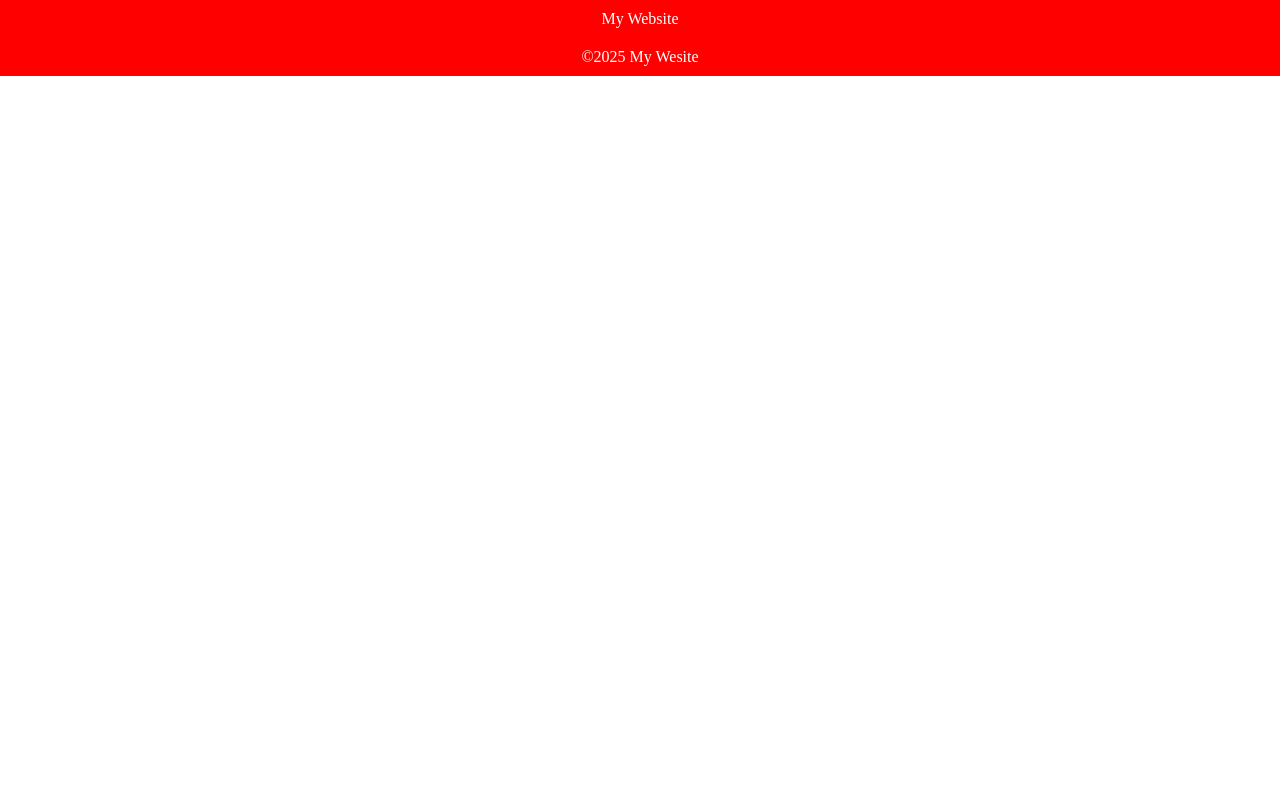
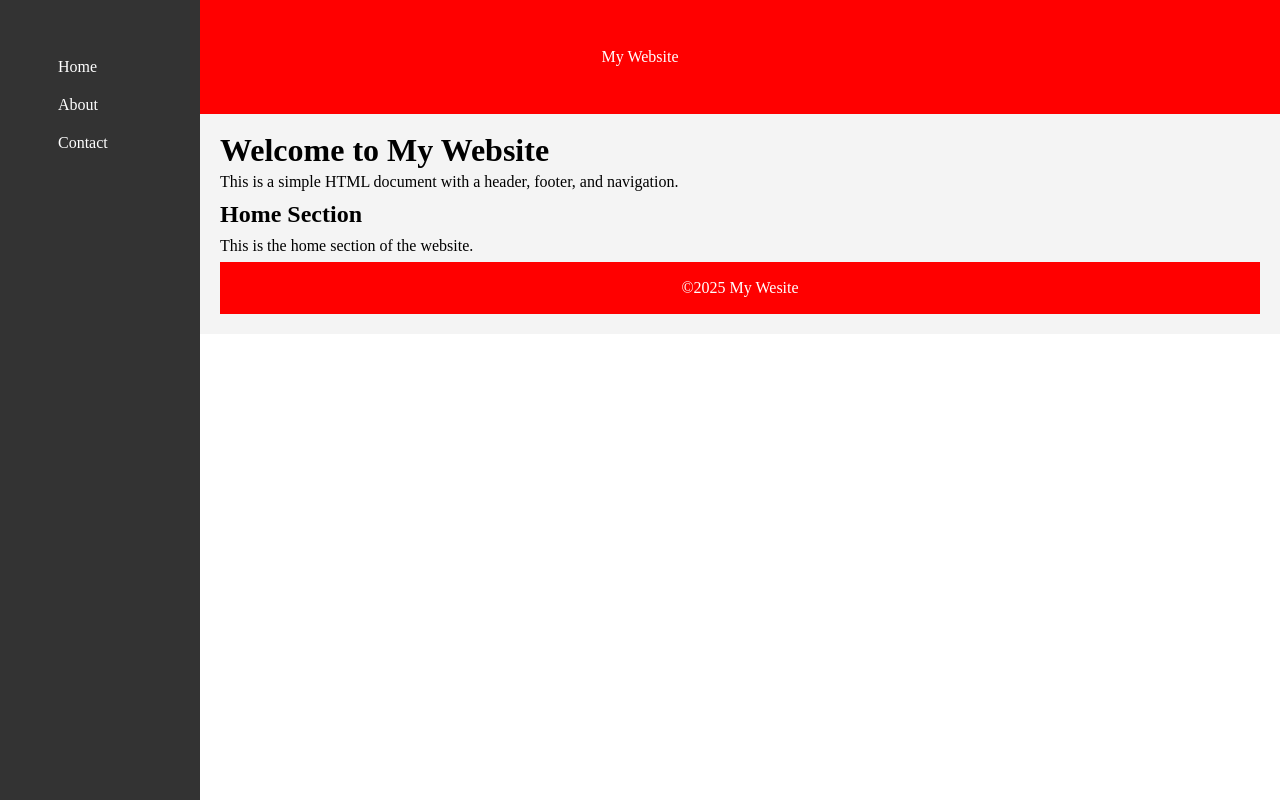
Before and after one commit to ruttoray/gitworkshop-project, a plain HTML site: page index.html in a window 1280 px wide. Drawn offline with Linux system fonts and the light colour scheme.

Commit message:
added sidebar

```diff
--- a/index.html
+++ b/index.html
@@ -7,7 +7,21 @@
     <title>Document</title>
 </head>
 <body>
+    <nav>
+        <ul>
+            <li><a href="#home">Home</a></li>
+            <li><a href="#about">About</a></li>
+            <li><a href="#contact">Contact</a></li>
+        </ul>
+    </nav>
     <header>My Website</header>
+    <main>
+        <h1>Welcome to My Website</h1>
+        <p>This is a simple HTML document with a header, footer, and navigation.</p>
+        <section id="home">
+            <h2>Home Section</h2>
+            <p>This is the home section of the website.</p>
+
     <footer>&copy;2025 My Wesite</footer>
 </body>
 </html>
--- a/styles.css
+++ b/styles.css
@@ -3,10 +3,16 @@
     margin: 0;
     box-sizing: border-box;
 }
+main{
+    padding: 20px;
+    line-height: 2rem;
+    background-color: #f4f4f4;
+    margin-left: 200px; /* Adjust to make space for the sidebar */
+}
 header{
     background-color: red;
     color: white;
-    padding: 10px 0;
+    padding: 3rem;
     text-align: center;
 }
 footer{
@@ -15,3 +21,27 @@ footer{
     padding: 10px 0;
     text-align: center;
 }
+nav{
+    background-color: #333;
+    color: white;
+    width: 200px;
+    height: 100vh; /* Full height of the viewport */
+    position: fixed; /* Fix it to the side */
+    top: 0;
+    left: 0;
+    padding: 3rem;
+    text-align: left;
+}
+nav ul{
+    list-style: none;
+    padding: 0;
+}
+nav ul li{
+    padding: 10px;
+    text-align: left;
+}
+nav ul li a{
+    color: white;
+    text-decoration: none;
+    display: block;
+}
```
